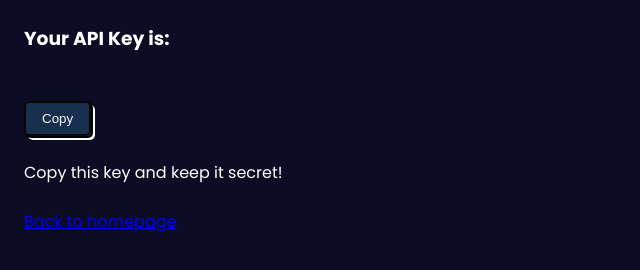
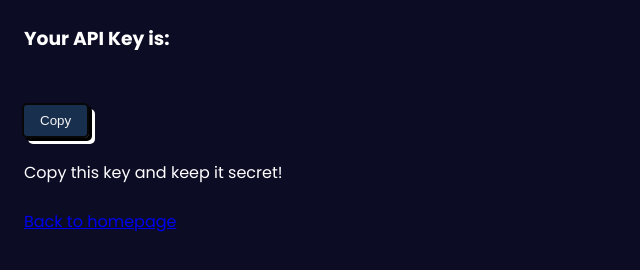
Before and after one commit to hvbr1s/api_project, a website: page public/success.html in a window 1280 px wide. In both pictures the pointer is over the button "Copy". Shown: the part 48-318 px from the top of the page, without its empty margins (0-640 px from the left). Drawn offline with Linux system fonts and the light colour scheme.

Commit message:
styled copy button

```diff
--- a/public/success.html
+++ b/public/success.html
@@ -46,6 +46,13 @@
 
                 }
 
+                .button:hover {
+
+                box-shadow: 3px 3px black, 6px 6px 0 0 white;
+                transform: translate(-2px, 2px);
+
+                }
+
         </style>
 </head>
 <body>
```
